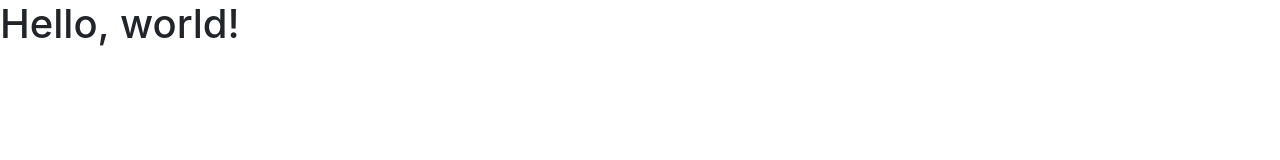
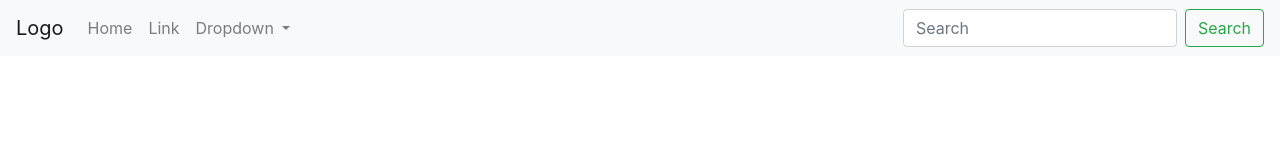
Before and after one commit to tkhc/template2, a plain HTML site: page index.html in a window 1280 px wide. Drawn offline with nearby package versions, Linux system fonts and the light colour scheme.

Commit message:
added navbar

```diff
--- a/index.html
+++ b/index.html
@@ -16,8 +16,39 @@
   </head>
 
   <body>
-    <!-- load main.js -->
-    <h1>Hello, world!</h1>
+    <!-- basic navbar -->
+    <nav class="navbar navbar-expand-lg navbar-light bg-light">
+      <a class="navbar-brand" href="#">Logo</a>
+      <button class="navbar-toggler" type="button" data-toggle="collapse" data-target="#navbarSupportedContent" aria-controls="navbarSupportedContent" aria-expanded="false" aria-label="Toggle navigation">
+        <span class="navbar-toggler-icon"></span>
+      </button>
+
+      <div class="collapse navbar-collapse" id="navbarSupportedContent">
+        <ul class="navbar-nav mr-auto">
+          <li class="nav-item ">
+            <a class="nav-link" href="#">Home <span class="sr-only">(current)</span></a>
+          </li>
+          <li class="nav-item">
+            <a class="nav-link" href="#">Link</a>
+          </li>
+          <li class="nav-item dropdown">
+            <a class="nav-link dropdown-toggle" href="#" id="navbarDropdown" role="button" data-toggle="dropdown" aria-haspopup="true" aria-expanded="false">
+              Dropdown
+            </a>
+            <div class="dropdown-menu" aria-labelledby="navbarDropdown">
+              <a class="dropdown-item" href="#">Action</a>
+              <a class="dropdown-item" href="#">Another action</a>
+              <div class="dropdown-divider"></div>
+              <a class="dropdown-item" href="#">Something else here</a>
+            </div>
+          </li>
+        </ul>
+        <form class="form-inline my-2 my-lg-0">
+          <input class="form-control mr-sm-2" type="search" placeholder="Search" aria-label="Search">
+          <button class="btn btn-outline-success my-2 my-sm-0" type="submit">Search</button>
+        </form>
+      </div>
+    </nav>
 
     <!-- JavaScrip -->
     <script
```
